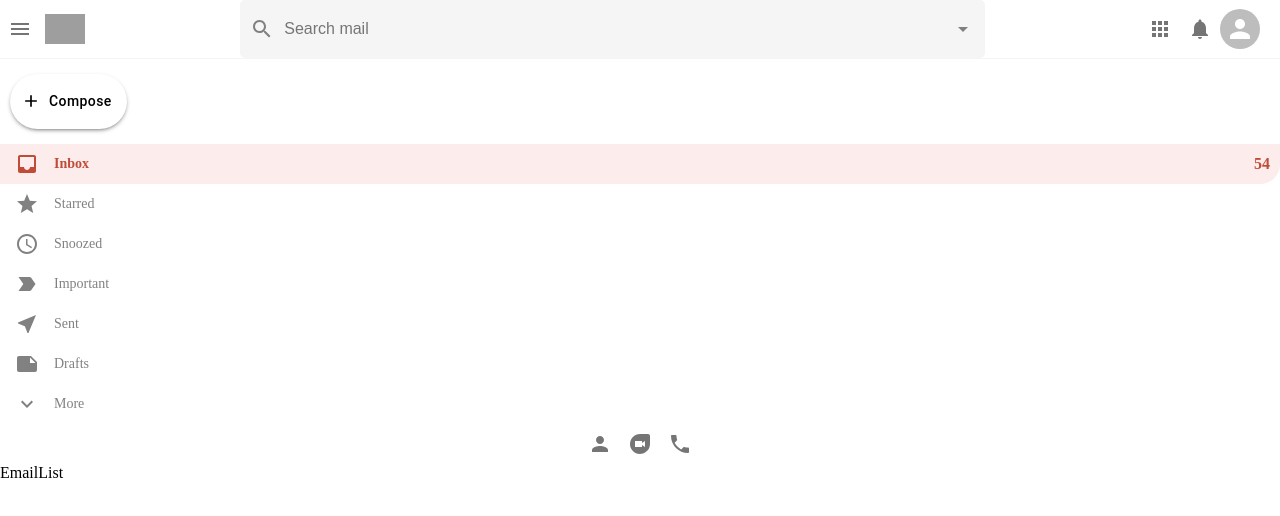
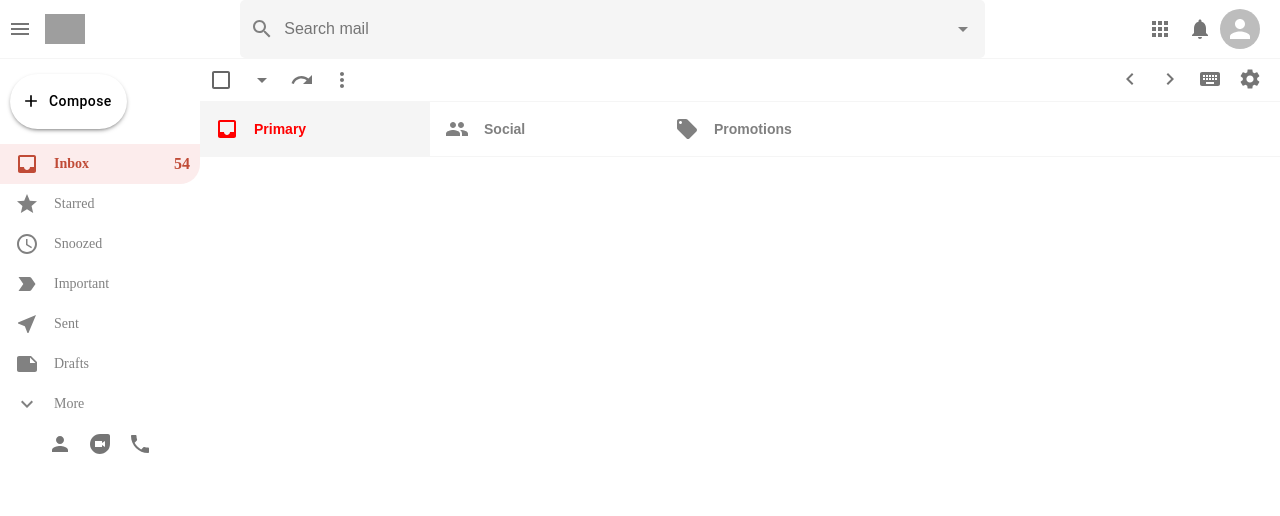
Before and after one commit to SunnyShehzad01/Gmail-Clone, a React (Vite) app: page / in a window 1280 px wide. Shown: the top 516 px of the page. Built offline with nearby package versions, Linux system fonts and the light colour scheme; grey boxes are pictures that could not be loaded.

Commit message:
Added Email-Section

```diff
--- a/src/App.css
+++ b/src/App.css
@@ -1,4 +1,10 @@
-
+.app{
+  height: 100vh;
+}
+.app-body{
+  display: flex;
+  height: 100vh;
+}
 /* #root {
   max-width: 1280px;
   margin: 0 auto;
--- a/src/Components/EmailList.jsx
+++ b/src/Components/EmailList.jsx
@@ -1,8 +1,43 @@
+import { ArrowDropDown, ChevronLeft, ChevronRight, Inbox, Keyboard, LocalOffer, MoreVert, People, Redo, Settings } from '@mui/icons-material'
+import { Checkbox, IconButton } from '@mui/material'
 import React from 'react'
+import '../styles.css'
+import EmailSection from './EmailSection'
 
 const EmailList = () => {
+  const emailSectionDetails = [
+    {icon: Inbox, title: "Primary", color: "red", selected: true},
+    {icon: People, title: "Social", color: "#1a73e8", selected: false},
+    {icon: LocalOffer, title: "Promotions", color: "green"}
+  ]
   return (
-    <div>EmailList</div>
+    <div className='emailList'>
+      <div className="emailList-settings">
+        <div className="emailList-settings-left">
+          <Checkbox />
+          <IconButton > <ArrowDropDown /> </IconButton>
+          <IconButton> <Redo /> </IconButton>
+          <IconButton> <MoreVert /> </IconButton>
+        </div>
+
+        <div className="email-settings-right">
+          <IconButton> <ChevronLeft/> </IconButton>
+          <IconButton> <ChevronRight/> </IconButton>
+          <IconButton> <Keyboard /> </IconButton>
+          <IconButton> <Settings /> </IconButton>
+        </div>
+      </div>
+
+      <div className='emailList-sections'>
+        {
+          emailSectionDetails.map((detail, index) => {
+            return (
+              <EmailSection key={index} Icon={detail.icon} title={detail.title} color={detail.color} selected={detail.selected} />
+            )
+          })
+        }
+      </div>
+    </div>
   )
 }
 
--- /dev/null
+++ b/src/Components/EmailSection.jsx
@@ -0,0 +1,13 @@
+import React from 'react'
+import '../styles.css'
+
+const EmailSection = ({Icon, title, color, selected}) => {
+  return (
+    <div className={`section ${selected && 'section-selected'}`} style={{borderBottom: `3px solid ${color}`, color: `${selected && color}`}}>
+        <Icon />
+        <h4>{title}</h4>
+    </div>
+  )
+}
+
+export default EmailSection
--- a/src/styles.css
+++ b/src/styles.css
@@ -48,7 +48,9 @@
 }
 
 /* SIDEBAR */
-
+.sidebar {
+    min-width: 200px;
+}
 .sidebar > Button{
     color: black;
 }
@@ -114,3 +116,60 @@
     font-weight: 800 !important;
     cursor: pointer;
 }
+
+
+
+/* EMAIL-LIST */
+
+.emailList {
+    flex: 1;
+    overflow: scroll;
+}
+
+.emailList-settings{
+    display: flex;
+    justify-content: space-between;
+    position: sticky;
+    top: 0;
+    border-bottom: 1px solid whitesmoke;
+    background-color: white;
+    z-index: 999;
+    padding-right: 10px;
+}
+
+.emailList-sections {
+    display: flex;
+    align-items: center;
+    position: sticky;
+    top: 0;
+    border-bottom: 1px solid whitesmoke;
+    background-color: white;
+    z-index: 999;
+}
+
+.section-selected {
+    background-color: whitesmoke;
+    border-width: 3px !important;
+}
+
+.section {
+    display: flex;
+    align-items: center;
+    border-bottom-width: 2px;
+    padding: 15px;
+    min-width: 200px;
+    cursor: pointer;
+    color: gray;
+    border-width: 0 !important;
+}
+
+.section:hover {
+    background-color: whitesmoke;
+    border-width: 3px !important;
+}
+
+.section > h4 {
+    font-size: 14px;
+    margin-left: 15px;
+    font-family: Arial, Helvetica, sans-serif;
+}
```
